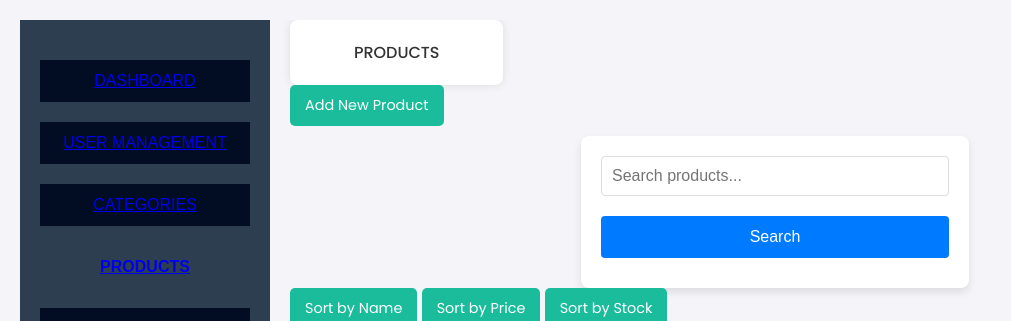
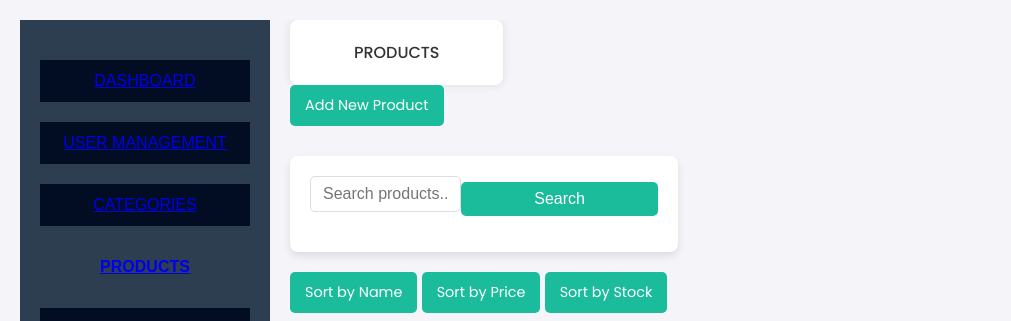
Before and after one commit to njeayyy/inventory, a PHP site: page /products.php in a window 1280 px wide. Shown: the part 80-401 px from the top of the page, without its empty margins (0-1011 px from the left). Run offline with PHP 8.4, Linux system fonts and the light colour scheme; data that the repository does not hold is empty; some libraries are stand-ins or nearby versions.

Commit message:
paayos ng kulay ng dashboard pls

```diff
--- a/admin dashboard/admin/dashboard.css
+++ b/admin dashboard/admin/dashboard.css
@@ -424,3 +424,40 @@
 .edit-form a:hover {
     color: #333;
 }
+
+/* Search Bar */
+.search-form {
+    margin: 20px 0;
+    display: flex;
+    justify-content: space-between;
+    align-items: center;
+}
+
+.search-form input {
+    width: 75%;
+    padding: 8px 12px;
+    font-size: 1em;
+    border: 1px solid #ddd;
+    border-radius: 5px;
+}
+
+.search-form button {
+    padding: 8px 12px;
+    font-size: 1em;
+    background-color: #1abc9c;
+    color: white;
+    border: none;
+    border-radius: 5px;
+    cursor: pointer;
+}
+
+.search-form button:hover {
+    background-color: #16a085;
+}
+
+.add-category{
+    width: 50%;
+    padding: 8px 12px;
+    font-size: 1em;
+    border-radius: 5px;
+}
```
Also changed, not shown: admin dashboard/admin/edit_product.php (+18 -1 lines).
